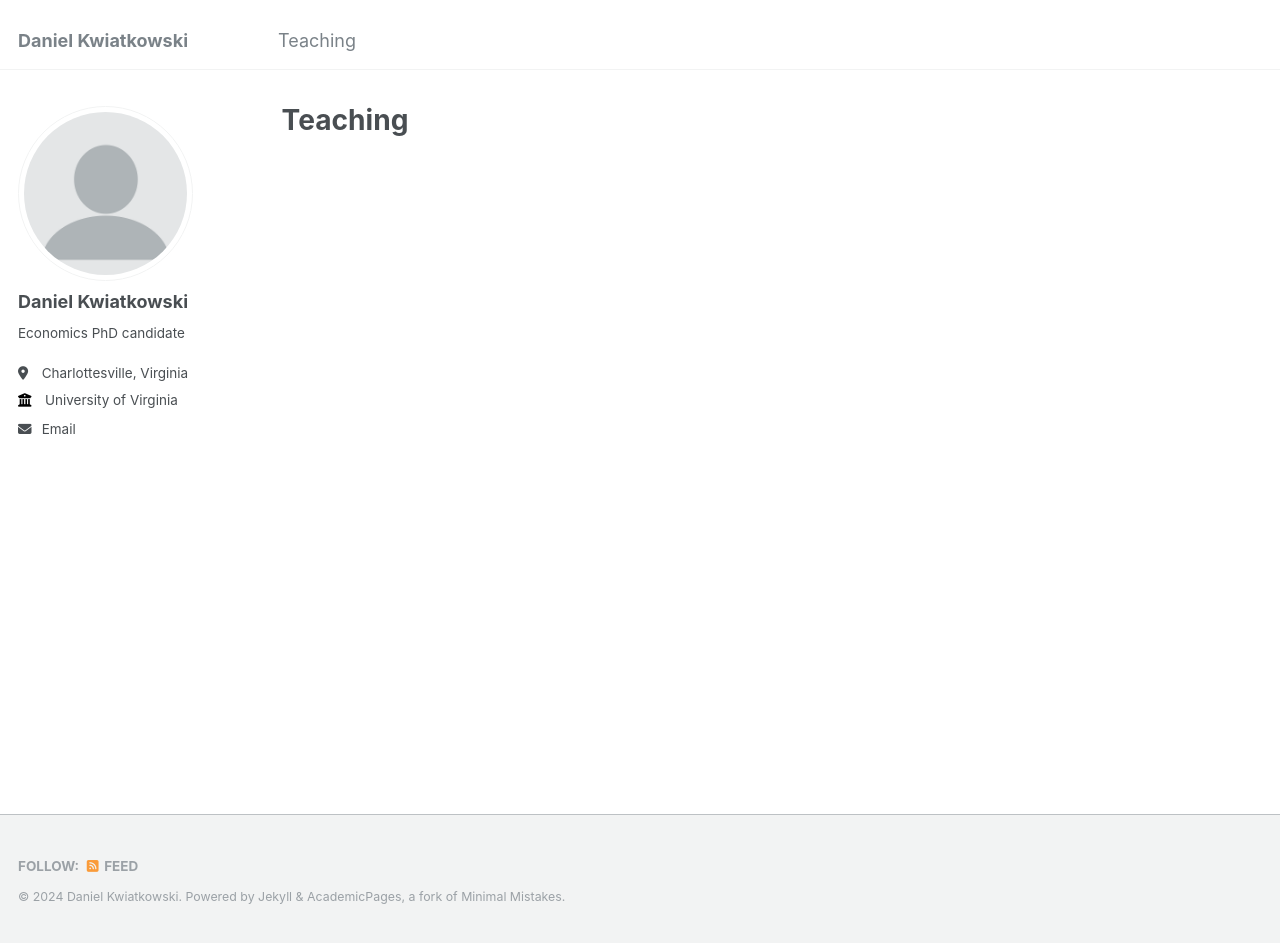
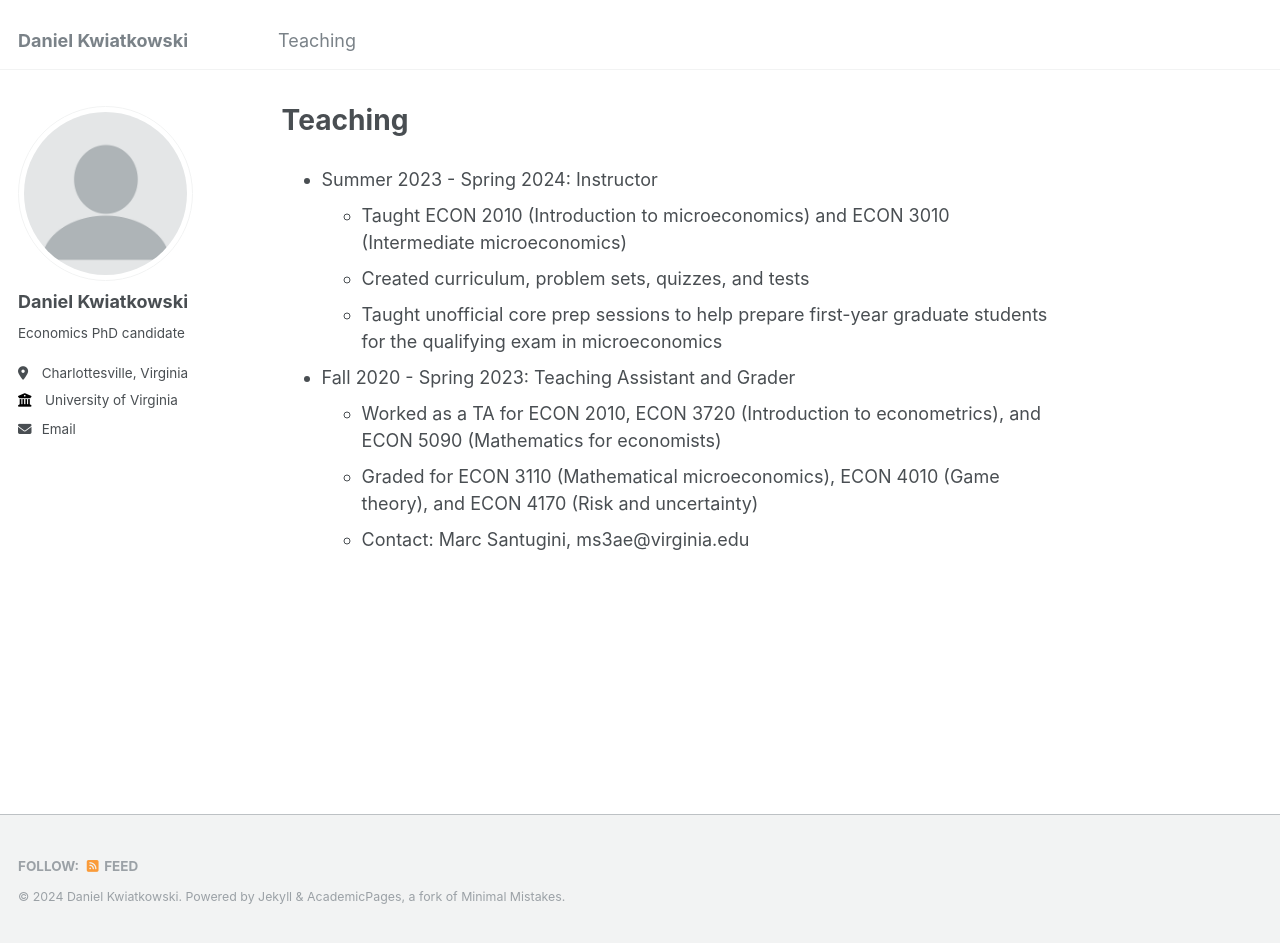
Before and after one commit to dvkwiat/dvkwiat.github.io, a Jekyll site: the page built from _pages/teaching.md, in a window 1280 px wide and 943 px high. Built offline with Jekyll 4.4.1, drawn with Linux system fonts in a browser that asks for light colours.

Commit message:
Update teaching.md

```diff
--- a/_pages/teaching.md
+++ b/_pages/teaching.md
@@ -5,3 +5,13 @@ author_profile: true
 redirect_from:
   - /teaching.html
 ---
+
+
+* Summer 2023 - Spring 2024: Instructor
+  * Taught ECON 2010 (Introduction to microeconomics) and ECON 3010 (Intermediate microeconomics)
+  * Created curriculum, problem sets, quizzes, and tests
+  * Taught unofficial core prep sessions to help prepare first-year graduate students for the qualifying exam in microeconomics
+* Fall 2020 - Spring 2023: Teaching Assistant and Grader
+  * Worked as a TA for ECON 2010, ECON 3720 (Introduction to econometrics), and ECON 5090 (Mathematics for economists)
+  * Graded for ECON 3110 (Mathematical microeconomics), ECON 4010 (Game theory), and ECON 4170 (Risk and uncertainty)
+  * Contact: Marc Santugini, ms3ae@virginia.edu
```
